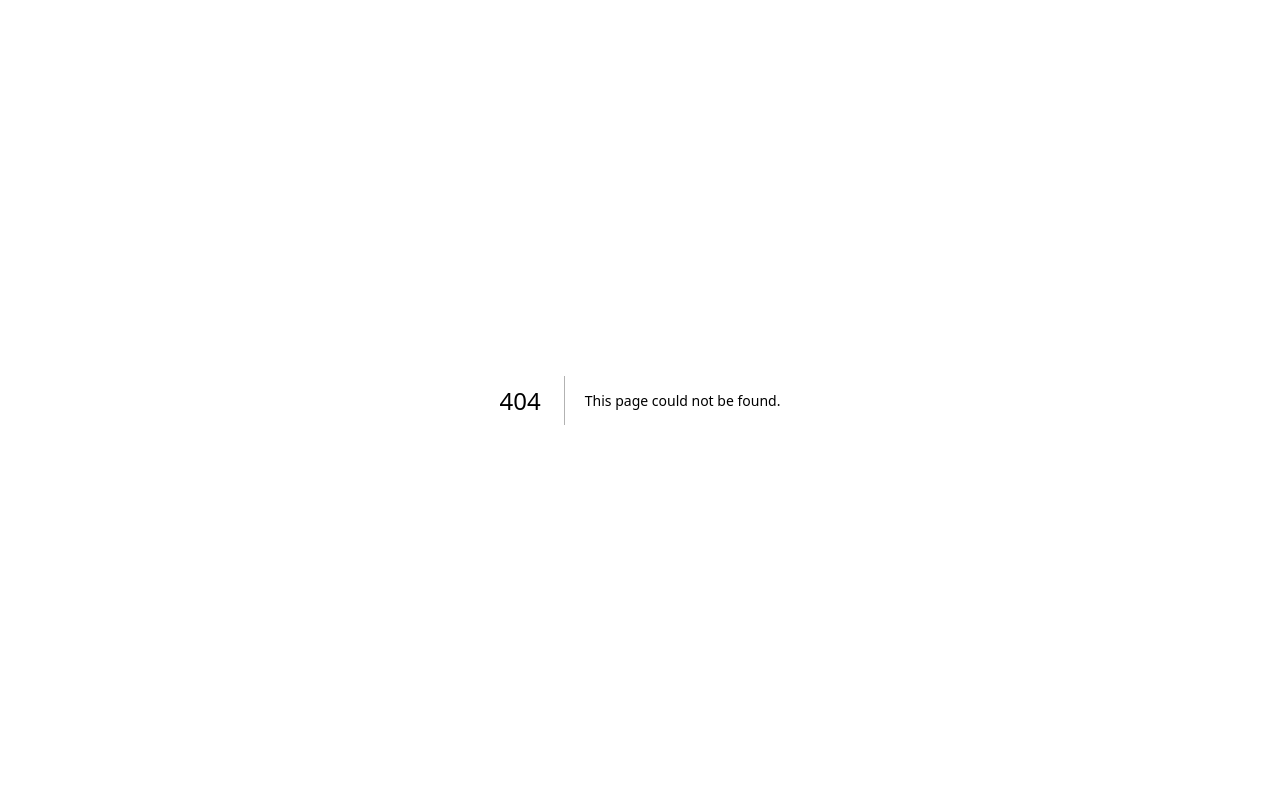
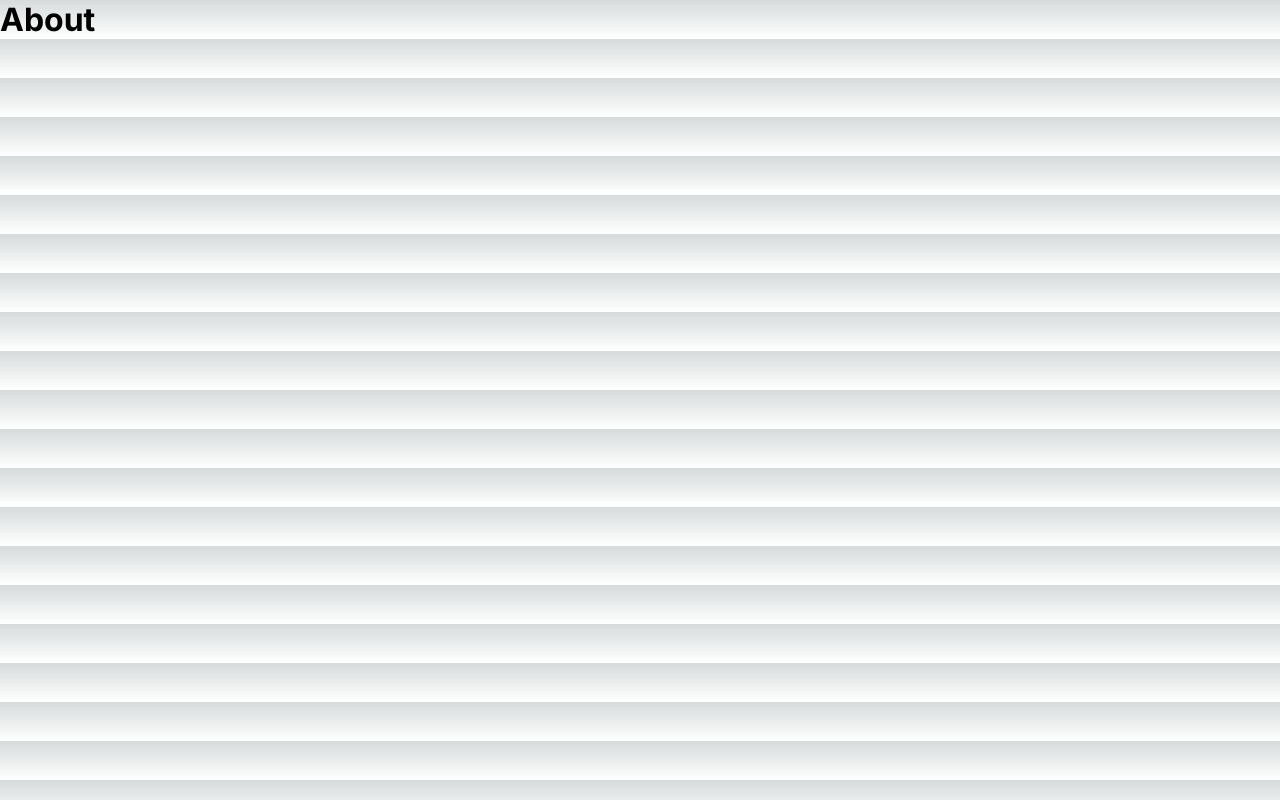
Before and after one commit to Aleksey6453/next24.1, a Next.js app: page /about in a window 1280 px wide. Before the commit this address had no page. Built offline with nearby package versions, Linux system fonts and the light colour scheme.

Commit message:
first commit

```diff
--- /dev/null
+++ b/app/about/page.tsx
@@ -0,0 +1,14 @@
+export const metadata = {
+    title: 'About page',
+    description: 'About page',
+  }
+
+export default function About(){
+    return (
+        <div>
+            <h1>
+                About
+            </h1>
+        </div>
+    )
+}
```
